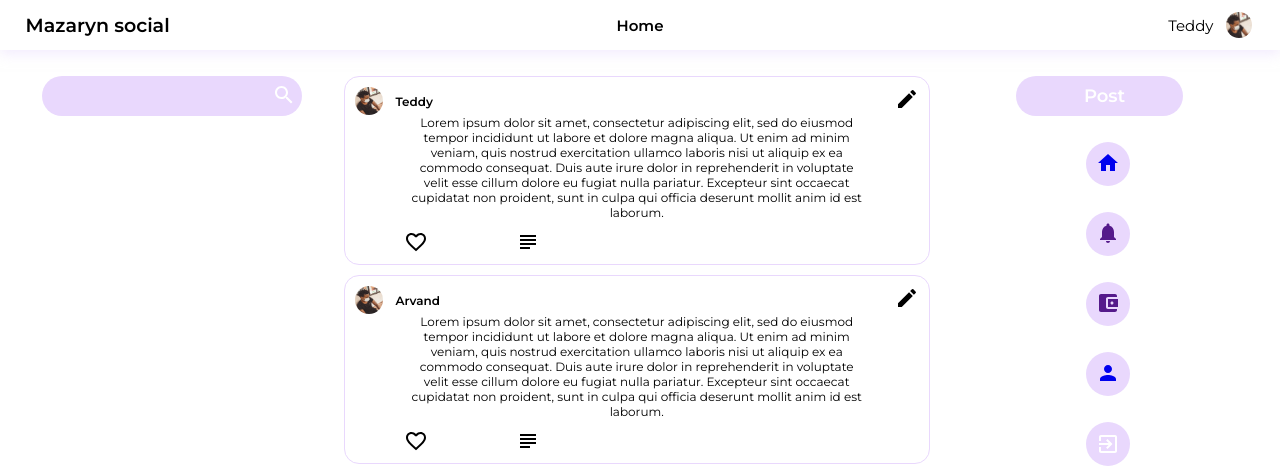
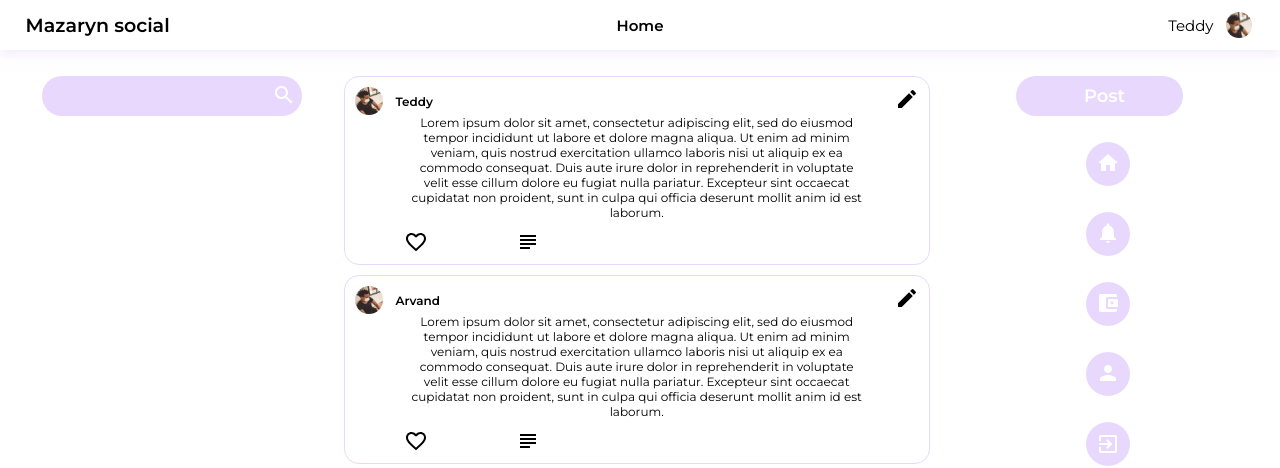
Before and after one commit to aiden77mori/mazaryn-frontend, a React (Create React App) app: page /group in a window 1280 px wide. Shown: the top 468 px of the page. Built offline with nearby package versions, Linux system fonts and the light colour scheme.

Commit message:
color to the links

```diff
--- a/src/components/right pane/RightPane.css
+++ b/src/components/right pane/RightPane.css
@@ -1,11 +1,3 @@
-/* .postButton{
-    background-color: #e9d8fd;
-    border: none;
-    width: 167px;
-    height: 40px;
-    border-radius: 64px;
-} */
-
 .rightPane{
     width: 29%;
     height: 100%;
@@ -42,3 +34,7 @@ ul > li{
     align-items: center;
     justify-content: center;
 }
+
+.rightPane a {
+    color: #fff;
+}
```
